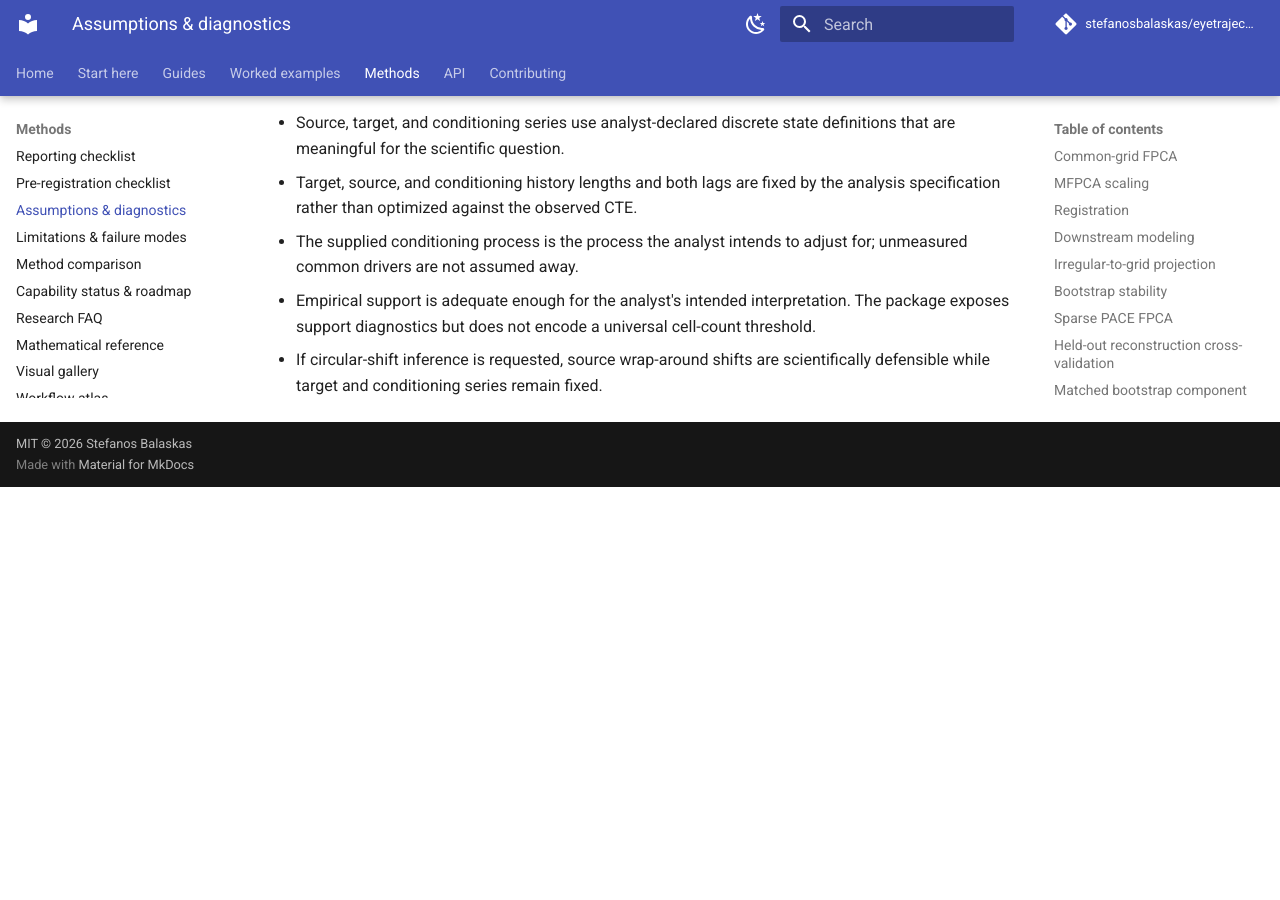
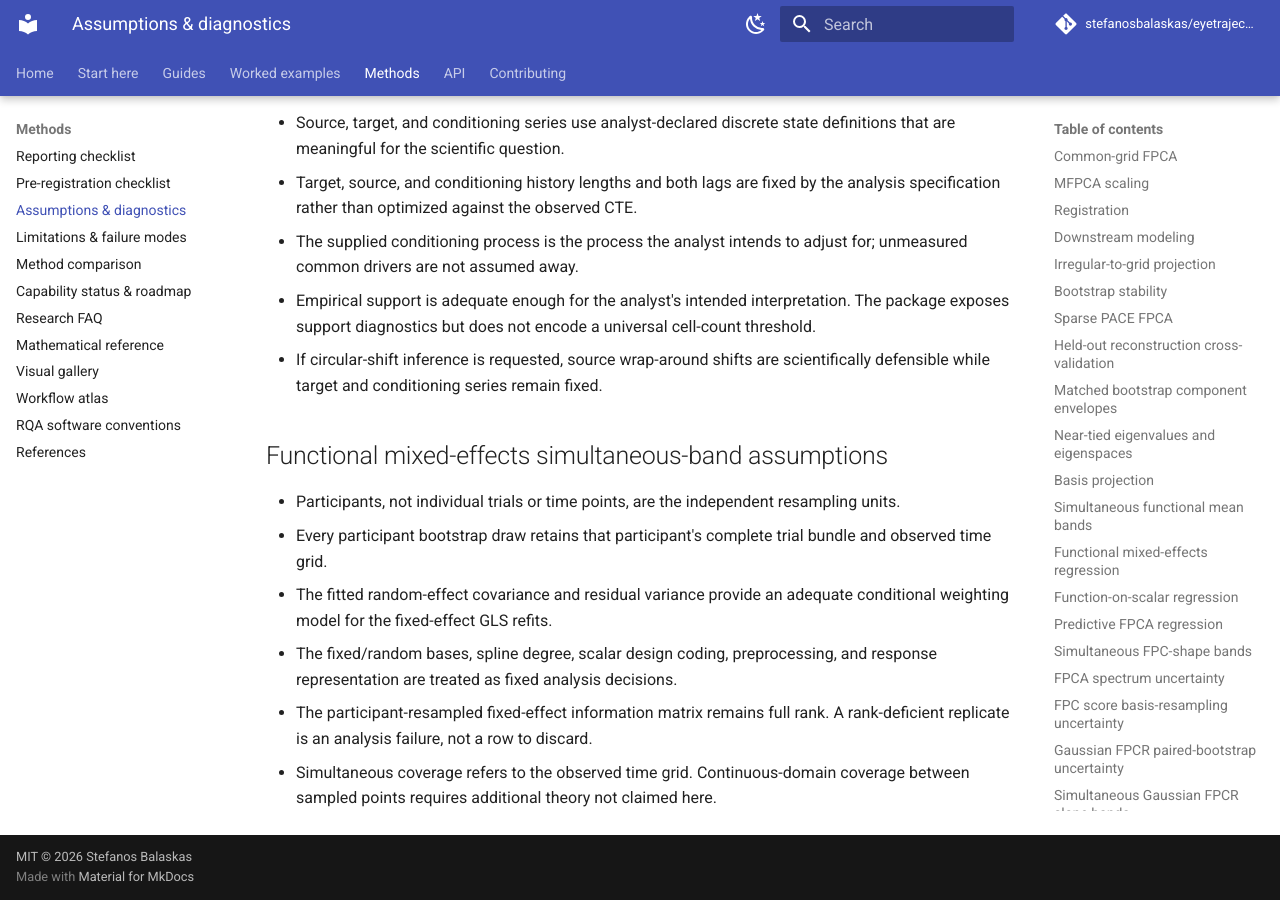
Before and after one commit to stefanosbalaskas/eyetrajectoriespy, an MkDocs documentation site: the page built from docs/methods/assumptions.md, in a window 1280 px wide and 900 px high, scrolled down 15452 px. Built offline with MkDocs 1.6.1 and Material for MkDocs 9.7.7, drawn with Linux system fonts in a browser that asks for light colours; comment, search, counter and statistics services are not loaded; before the commit the page ends 15939 px from its top, so only the background shows below that.

Commit message:
Add mixed-effects simultaneous inference assumptions

```diff
--- a/docs/methods/assumptions.md
+++ b/docs/methods/assumptions.md
@@ -444,3 +444,18 @@ Coordinate units and explicit dimension weights define the local geometry. All p
   universal cell-count threshold.
 - If circular-shift inference is requested, source wrap-around shifts are
   scientifically defensible while target and conditioning series remain fixed.
+
+## Functional mixed-effects simultaneous-band assumptions
+
+- Participants, not individual trials or time points, are the independent
+  resampling units.
+- Every participant bootstrap draw retains that participant's complete trial
+  bundle and observed time grid.
+- The fitted random-effect covariance and residual variance provide an adequate
+  conditional weighting model for the fixed-effect GLS refits.
+- The fixed/random bases, spline degree, scalar design coding, preprocessing,
+  and response representation are treated as fixed analysis decisions.
+- The participant-resampled fixed-effect information matrix remains full rank.
+  A rank-deficient replicate is an analysis failure, not a row to discard.
+- Simultaneous coverage refers to the observed time grid. Continuous-domain
+  coverage between sampled points requires additional theory not claimed here.
```
